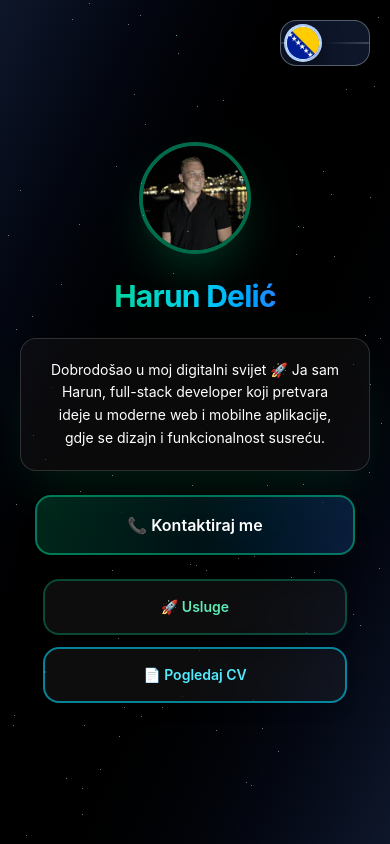
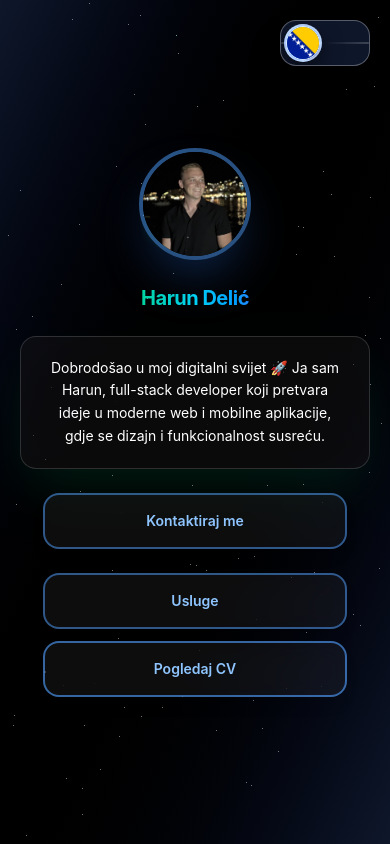
Before and after one commit to nuraH0/HarunDelicCv, a Next.js app: page / in a window 390 px wide. Built offline with nearby package versions, Linux system fonts and the light colour scheme.

Commit message:
iPhone premium portfolio v2.1: fixed toggle v8

```diff
--- a/app/page.tsx
+++ b/app/page.tsx
@@ -36,11 +36,11 @@ export default function Home() {
   // BOSANSKI sadržaj
   const bsContent = {
     welcome: 'Dobrodošao u moj digitalni svijet 🚀 Ja sam Harun, full-stack developer koji pretvara ideje u moderne web i mobilne aplikacije, gdje se dizajn i funkcionalnost susreću.',
-    servicesBtn: '🚀 Usluge',
-    cvBtn: '📄 Pogledaj CV',
+    servicesBtn: ' Usluge',
+    cvBtn: 'Pogledaj CV',
     servicesTitle: '🌟 Usluge 🌟',
     contactTitle: '📞 Kontakt',
-    contactBtn: '📞 Kontaktiraj me',
+    contactBtn: ' Kontaktiraj me',
     email: 'harun.delic01@gmail.com',
     viber: '+387 61 622 101',
     myServices: [
@@ -84,11 +84,11 @@ export default function Home() {
 
   const enContent = {
     welcome: 'Welcome to my digital world 🚀 I am Harun, a full-stack developer who turns ideas into modern web and mobile applications where design meets functionality.',
-    servicesBtn: '🚀 Services',
-    cvBtn: '📄 View CV',
+    servicesBtn: 'Services',
+    cvBtn: ' View CV',
     servicesTitle: '🌟 Services 🌟',
     contactTitle: '📞 Contact Me',
-    contactBtn: '📞 Contact Me',
+    contactBtn: 'Contact Me',
     email: 'harun.delic01@gmail.com',
     viber: '+387 61 622 101',
     myServices: [
@@ -452,7 +452,8 @@ export default function Home() {
           {/* Profile image - perfect iPhone size */}
           <motion.div
 variants={profileVariants}
-  className="absolute inset-0 flex items-center justify-center w-28 h-28 rounded-full overflow-hidden border-4 border-emerald-400/50 shadow-2xl shadow-emerald-500/30 z-20"
+className="absolute inset-0 flex items-center justify-center w-28 h-28 rounded-full overflow-hidden border-4 border-blue-400/50 shadow-2xl shadow-blue-500/30 z-20"
+
 >
   <motion.img
     src="/slikamoja.jpg"
@@ -469,11 +470,14 @@ export default function Home() {
         {/* Name - iPhone typography */}
         <motion.h1
         variants={itemVariants}
-          className="text-3xl font-bold text-transparent bg-clip-text bg-gradient-to-r from-emerald-400 via-cyan-400 to-blue-500 px-2 tracking-tight"
+        className="text-xl font-bold text-transparent bg-clip-text bg-gradient-to-r from-emerald-400 via-cyan-400 to-blue-500 px-2 tracking-tight"
         style={{ fontFamily: '"SFProDisplay", -apple-system, sans-serif' }}
       >
         Harun Delić
       </motion.h1>
+
+
+
 
         {/* Welcome text - iPhone card style */}
         <motion.div
@@ -486,20 +490,18 @@ export default function Home() {
         {/* Main Contact Button - iPhone prominent */}
         <motion.div
   variants={itemVariants}
-          className="w-full max-w-xs"
+  className="w-full max-w-xs px-2"
 >
   <motion.button
     onClick={() => setShowContact(true)}
     whileHover={{ scale: 1.03 }}
     whileTap={{ scale: 0.98 }}
-            className="group relative w-full px-6 py-4 rounded-2xl font-semibold text-base text-white backdrop-blur-xl border-2 border-emerald-400/50 shadow-xl hover:shadow-2xl hover:shadow-emerald-500/40 hover:border-emerald-400/80 transition-all duration-300 bg-gradient-to-r from-emerald-500/20 via-cyan-500/10 to-blue-500/20 hover:from-emerald-500/30 overflow-hidden"
+    className="w-full py-4 px-6 rounded-2xl border-2 border-blue-400/50 text-blue-300 font-semibold hover:border-blue-400/60 hover:text-blue-200 transition-all duration-300 shadow-lg hover:shadow-blue-500/30 backdrop-blur-md bg-white/5 hover:bg-white/10 text-sm flex items-center justify-center"
   >
-            <div className="absolute inset-0 bg-gradient-to-r from-white/30 to-transparent w-0 h-full group-hover:w-full transition-all duration-700 ease-out opacity-0 group-hover:opacity-100" />
-            <div className="flex items-center justify-center gap-2 relative z-10">
-              <span>{content.contactBtn}</span>
-            </div>
+    {content.contactBtn}
   </motion.button>
 </motion.div>
+
 
         {/* CTA Buttons - Perfect iPhone spacing */}
         <motion.div
@@ -510,25 +512,27 @@ export default function Home() {
   onClick={() => setShowServices(true)}
   whileHover={{ scale: 1.03 }}
   whileTap={{ scale: 0.98 }}
-            className="w-full py-4 px-6 rounded-2xl border-2 border-emerald-400/30 text-emerald-300 font-semibold hover:border-emerald-400/60 hover:text-emerald-200 transition-all duration-300 shadow-lg hover:shadow-emerald-500/30 backdrop-blur-md bg-white/5 hover:bg-white/10 text-sm"
+  className="w-full py-4 px-6 rounded-2xl border-2 border-blue-400/50 text-blue-300 font-semibold hover:border-blue-400/60 hover:text-blue-200 transition-all duration-300 shadow-lg hover:shadow-blue-500/30 backdrop-blur-md bg-white/5 hover:bg-white/10 text-sm"
 >
   {content.servicesBtn}
 </motion.button>
+
+
 
           <motion.button
   onClick={() => setShowCV(true)}
   whileHover={{ scale: 1.03 }}
   whileTap={{ scale: 0.98 }}
-            className="w-full py-4 px-6 rounded-2xl border-2 border-cyan-400/60 text-cyan-300 font-semibold hover:border-cyan-400 hover:text-cyan-200 transition-all duration-300 shadow-lg hover:shadow-cyan-500/30 backdrop-blur-md bg-white/5 hover:bg-white/10 text-sm flex items-center justify-center"
+  className="w-full py-4 px-6 rounded-2xl border-2 border-blue-400/60 text-blue-300 font-semibold hover:border-blue-400 hover:text-blue-200 transition-all duration-300 shadow-lg hover:shadow-blue-500/30 backdrop-blur-md bg-white/5 hover:bg-white/10 text-sm flex items-center justify-center"
 >
   {content.cvBtn}
 </motion.button>
+
         </motion.div>
       </motion.main>
 
       {/* MODALS - IPHONE OPTIMIZED */}
       <AnimatePresence>
-        {/* TOAST - iPhone style */}
         {toast && (
           <motion.div
             initial={{ y: -50, opacity: 0 }}
@@ -541,7 +545,7 @@ export default function Home() {
         )}
 
         {/* Services Modal - iPhone Sheet Style */}
-        {/* STAGGERED CARDS - ODOZGORE PREMA DOLE */}
+
 {showServices && (
   <>
     <motion.div
```
Lines whose indentation alone changed are shown as unchanged.
